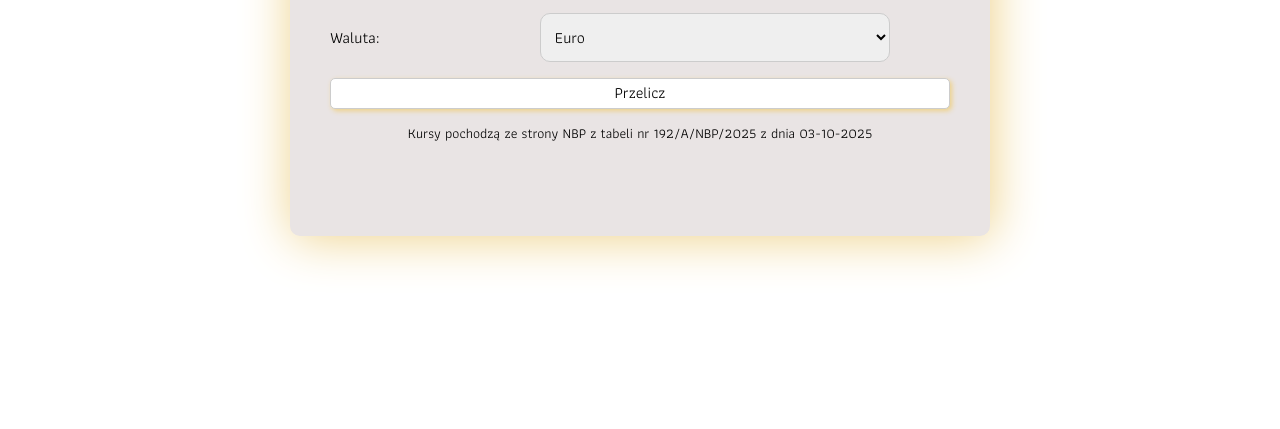
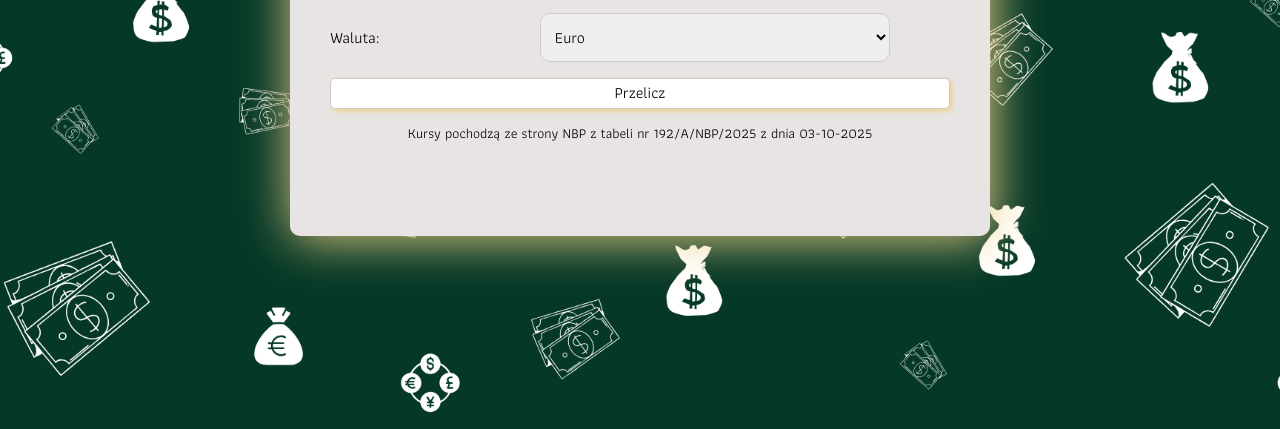
Before and after one commit to sandra-0492/currency-converter, a plain HTML site: page index.html in a window 1280 px wide. Shown: the part 371-800 px from the top of the page. Drawn offline with nearby package versions, Linux system fonts and the light colour scheme.

Commit message:
changed the background image

```diff
--- a/css/style.css
+++ b/css/style.css
@@ -10,7 +10,7 @@ html {
 
 body {
     font-family: "Athiti", sans-serif;
-    background-image: url("../images/background1.png");
+    background-image: url("../images/background.png");
     display: flex;
     justify-content: center;
     align-items: center;
```
